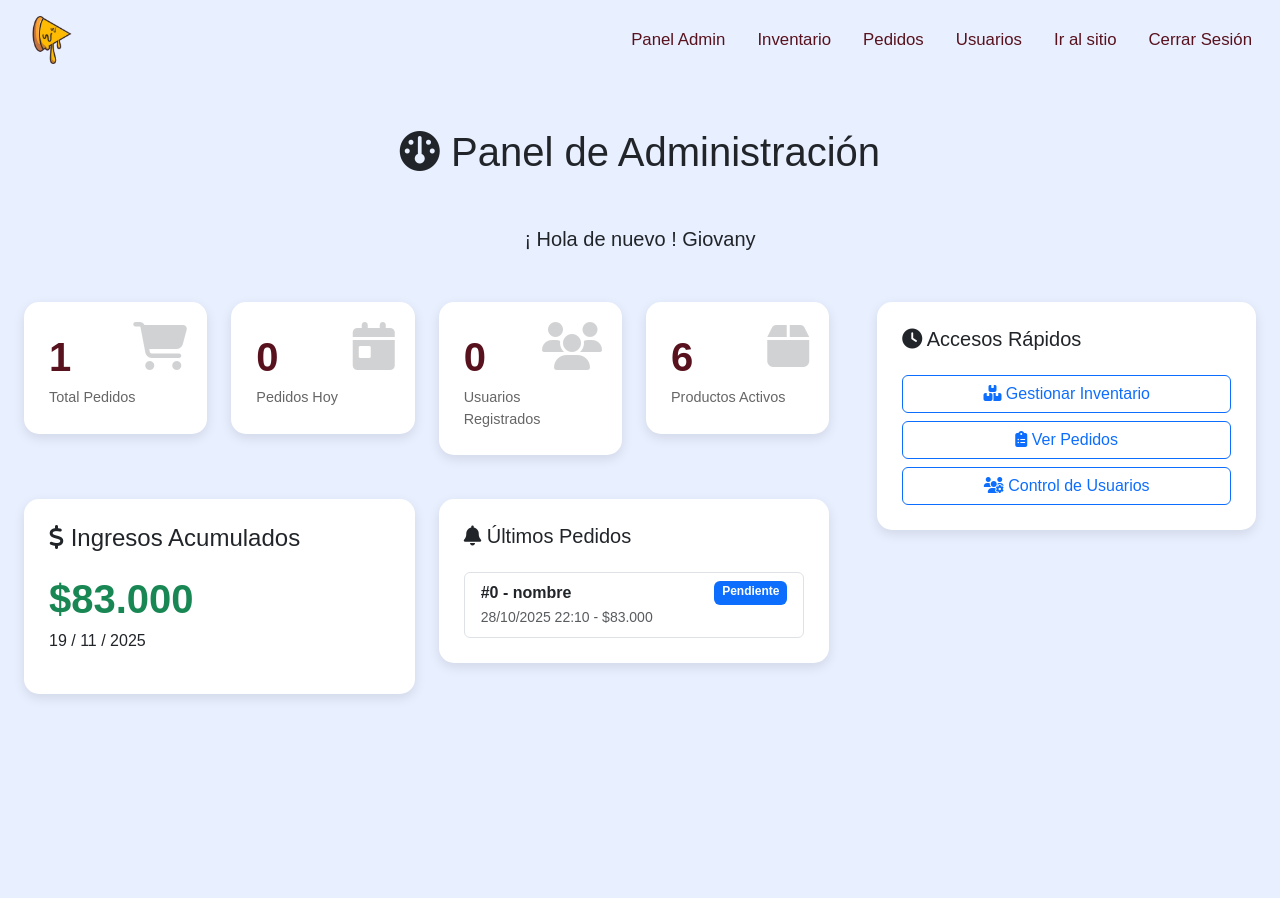
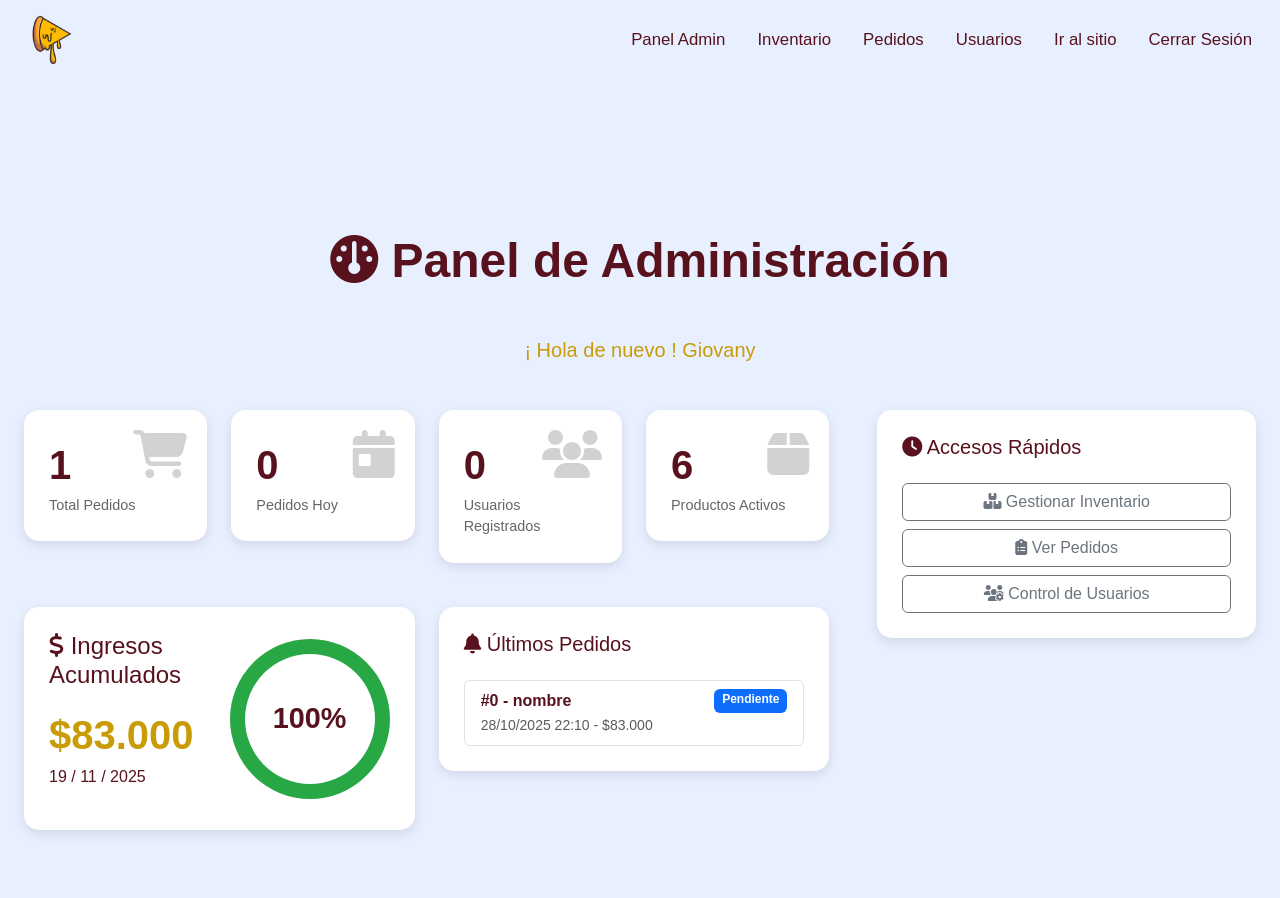
Before and after one commit to david-fugs/delivery, a PHP site: page /main_admin.php in a window 1280 px wide. Before the commit the page ends 698 px from the top, so only its background shows below. Run offline with PHP 8.4, Linux system fonts and the light colour scheme; a user stored in the database is signed in; data comes from the database, SQL or seed files in the repository; some libraries are stand-ins or nearby versions; some web fonts are replaced.

Commit message:
ajustes de estilos en panel admin, index, y panel usuarios, se agrega funcion barra progreso circular

```diff
--- a/assets/css/styles.css
+++ b/assets/css/styles.css
@@ -7,6 +7,8 @@
     --red1: #e5383b;
     --star: #fdc500;
     --success: #28a745;
+    --error: #ff003d;
+    --progress: rgba(88, 18, 30, .5);
     --shadow: rgba(0, 0, 0, 0.1);
 }
 
@@ -635,140 +637,6 @@ footer {
     height: 400px;
 }
 
-/* MediaQuery para dispositivos por encima de tablets*/
-@media (min-width: 1024px) and (max-width: 1399px) {
-    .user-right-menu {
-        padding-left: 0;
-    }
-
-    header {
-
-        & a {
-            font-size: 1.05rem !important;
-
-            & i {
-                font-size: 1.7rem;
-            }
-
-            &+.notification {
-                bottom: 24px;
-            }
-        }
-    }
-
-    .hamb-banner {
-        max-width: 100vw;
-
-        & .img-banner {
-            & .burguerOut {
-                background-size: cover;
-                width: 50vw;
-                height: 72vh;
-                bottom: 0px;
-                right: -30px;
-                transform: rotate(11deg);
-            }
-
-            & .brand {
-                font-size: 8rem;
-                font-style: normal;
-                top: 25%;
-                left: 8%;
-            }
-        }
-    }
-
-    h2 {
-        font-size: 3rem;
-        margin: 6.5rem 0 6.5rem 0;
-    }
-
-    .food-1 {
-        min-height: 300px;
-    }
-
-    .food-3 {
-        min-height: 600px;
-    }
-
-    .baner-promotions {
-        height: 170px;
-
-        &>span {
-            font-size: 1.5em;
-        }
-    }
-
-    .user-categories {
-        grid-template-columns: repeat(3, 1fr);
-        gap: 10px;
-
-        &>li {
-            width: 100%;
-        }
-    }
-
-    .balance {
-        width: 100%;
-    }
-}
-
-@media (min-width: 1400px) {
-    ul {
-        padding-left: 2rem;
-    }
-
-    header {
-
-        & a {
-            font-size: 1.05rem !important;
-
-            & i {
-                font-size: 1.7rem;
-            }
-
-            &+.notification {
-                bottom: 24px;
-            }
-        }
-    }
-
-    .hamb-banner {
-        & .img-banner {
-            & .burguerOut {
-                background-size: auto;
-                width: 50vw;
-                height: 72vh;
-                transform: rotate(11deg);
-            }
-
-            & .brand {
-                font-size: 8rem;
-                font-style: normal;
-                top: 25%;
-                left: 8%;
-            }
-        }
-    }
-
-    h2 {
-        font-size: 3rem;
-        margin: 6.5rem 0 6.5rem 0;
-    }
-
-    .food-1 {
-        min-height: 300px;
-    }
-
-    .food-3 {
-        min-height: 600px;
-    }
-
-    .baner-promotions {
-        height: 200px;
-    }
-}
-
 /* ============================================
    ESTILOS PARA PRODUCTOS
    ============================================ */
@@ -1215,3 +1083,176 @@ footer {
     background-color: var(--main2);
     transform: scale(1.05);
 }
+
+/* Estilos para el indicador circular de ingresos */
+
+.circle-container {
+    display: flex;
+    width: 200px;
+    border-radius: 8px;
+    background-color: var(--blanco);
+    row-gap: 30px;
+    flex-direction: column;
+    align-items: center;
+}
+
+.circle-progress {
+    position: relative;
+    height: 160px;
+    width: 160px;
+    border-radius: 50%;
+    background: conic-gradient(var(--main2) 3.6deg, var(--main1) 0deg);
+    display: flex;
+    align-items: center;
+    justify-content: center;
+
+    &::before {
+        content: '';
+        position: absolute;
+        height: 130px;
+        width: 130px;
+        border-radius: 50%;
+        background-color: var(--blanco);
+    }
+}
+
+.progress-value {
+    position: relative;
+    font-size: 1.8rem;
+    font-weight: 600;
+    color: var(--main1);
+}
+
+/* MediaQuery para dispositivos por encima de tablets*/
+@media (min-width: 1024px) and (max-width: 1399px) {
+    .user-right-menu {
+        padding-left: 0;
+    }
+
+    header {
+
+        & a {
+            font-size: 1.05rem !important;
+
+            & i {
+                font-size: 1.7rem;
+            }
+
+            &+.notification {
+                bottom: 24px;
+            }
+        }
+    }
+
+    .hamb-banner {
+        max-width: 100vw;
+
+        & .img-banner {
+            & .burguerOut {
+                background-size: cover;
+                width: 50vw;
+                height: 72vh;
+                bottom: 0px;
+                right: -30px;
+                transform: rotate(11deg);
+            }
+
+            & .brand {
+                font-size: 8rem;
+                font-style: normal;
+                top: 25%;
+                left: 8%;
+            }
+        }
+    }
+
+    h2 {
+        font-size: 3rem;
+        margin: 6.5rem 0 6.5rem 0;
+    }
+
+    .food-1 {
+        min-height: 300px;
+    }
+
+    .food-3 {
+        min-height: 600px;
+    }
+
+    .baner-promotions {
+        height: 170px;
+
+        &>span {
+            font-size: 1.5em;
+        }
+    }
+
+    .user-categories {
+        grid-template-columns: repeat(3, 1fr);
+        gap: 10px;
+
+        &>li {
+            width: 100%;
+        }
+    }
+
+    .balance {
+        width: 100%;
+    }
+}
+
+@media (min-width: 1400px) {
+    ul {
+        padding-left: 2rem;
+    }
+
+    header {
+
+        & a {
+            font-size: 1.05rem !important;
+
+            & i {
+                font-size: 1.7rem;
+            }
+
+            &+.notification {
+                bottom: 24px;
+            }
+        }
+    }
+
+    .hamb-banner {
+        & .img-banner {
+            & .burguerOut {
+                background-size: auto;
+                width: 50vw;
+                height: 72vh;
+                transform: rotate(11deg);
+            }
+
+            & .brand {
+                font-size: 8rem;
+                font-style: normal;
+                top: 25%;
+                left: 8%;
+            }
+        }
+    }
+
+    h2 {
+        font-size: 3rem;
+        margin: 6.5rem 0 6.5rem 0;
+    }
+
+    .food-1 {
+        min-height: 300px;
+    }
+
+    .food-3 {
+        min-height: 600px;
+    }
+
+    .baner-promotions {
+        height: 200px;
+    }
+}
--- a/assets/js/main.js
+++ b/assets/js/main.js
@@ -360,3 +360,29 @@ document.addEventListener('DOMContentLoaded', function () {
     const today = date.getDate() + ' / ' + (date.getMonth() + 1) + ' / ' + date.getFullYear();
     currentDate.innerHTML = today;
 });
+
+/* let totalAmount = document.getElementById('totalAmount')
+const valueTotalAmount = totalAmount.textContent; */
+
+// Función para animar el indicador circular de ingresos acumulados
+let circularProgress = document.querySelector('.circle-progress'),
+    progressValue = document.querySelector('.progress-value');
+
+let progressStartValue = 0,
+    progressEndValue = 100, // Valor final del progreso (porcentaje)
+    speed = 20; // Velocidad de la animación
+
+let progress = setInterval(() => {
+    progressStartValue++;
+    progressValue.textContent = `${progressStartValue}%`;
+    if (progressStartValue <= 50) {
+        circularProgress.style.background = `conic-gradient(#ff003d ${progressStartValue * 3.6}deg, rgba(88, 18, 30, .3) ${progressStartValue * 3.6}deg)`;
+    }
+    if (progressStartValue >= 50) {
+        circularProgress.style.background = `conic-gradient(#28a745 ${progressStartValue * 3.6}deg, rgba(88, 18, 30, .3) ${progressStartValue * 3.6}deg)`;
+    }
+    if (progressStartValue == progressEndValue) {
+        clearInterval(progress);
+    }
+
+}, speed)
--- a/index.php
+++ b/index.php
@@ -137,8 +137,8 @@
                     <div class="product-card">
                         <div class="product-img">
                             <img src="assets/img/<?php echo htmlspecialchars($img_producto); ?>"
-                                 alt="<?php echo htmlspecialchars($producto['nombre_producto']); ?>"
-                                 onerror="this.src='assets/img/placeholder.jpg'">
+                                alt="<?php echo htmlspecialchars($producto['nombre_producto']); ?>"
+                                onerror="this.src='assets/img/placeholder.jpg'">
                         </div>
                         <div class="product-info">
                             <h5 class="product-name"><?php echo htmlspecialchars($producto['nombre_producto']); ?></h5>
--- a/inventario.php
+++ b/inventario.php
@@ -147,7 +147,7 @@ $result_inventario = $mysqli->query($sql_inventario);
     <div class="container my-5">
         <div class="row">
             <div class="col-12">
-                <h1 class="text-center mb-4"><i class="fa-solid fa-boxes-stacked"></i> Gestión de Inventario</h1>
+                <h2 class="text-center mb-4"><i class="fa-solid fa-boxes-stacked"></i> Gestión de Inventario</h2>
 
                 <?php if (isset($mensaje)): ?>
                 <div class="alert alert-<?php echo $tipo_mensaje; ?> alert-dismissible fade show" role="alert">
--- a/main_admin.php
+++ b/main_admin.php
@@ -42,9 +42,6 @@
             margin-bottom: 20px;
             transition: transform 0.3s ease;
         }
-        .dashboard-card:hover {
-            transform: translateY(-5px);
-        }
         .stat-icon {
             font-size: 3rem;
             opacity: 0.2;
@@ -55,7 +52,6 @@
         .stat-number {
             font-size: 2.5rem;
             font-weight: 700;
-            color: var(--main1);
         }
         .stat-label {
             color: #666;
@@ -89,10 +85,10 @@
     <div class="container-fluid my-5">
         <div class="row">
             <div class="col-12">
-                <h1 class="text-center mb-5">
+                <h2 class="text-center mb-5">
                     <i class="fa-solid fa-gauge"></i> Panel de Administración
-                </h1>
-                <p class="text-center lead mb-5">¡ Hola de nuevo ! <?php echo htmlspecialchars($_SESSION["user_name"])?></p>
+                </h2>
+                <h4 class="color-second-title text-center lead mb-5">¡ Hola de nuevo ! <?php echo htmlspecialchars($_SESSION["user_name"])?></h4>
             </div>
         </div>
         <div class="row">
@@ -102,43 +98,50 @@
                         <div class="col-md-6 col-lg-3">
                             <div class="dashboard-card position-relative">
                                 <i class="fa-solid fa-shopping-cart stat-icon"></i>
-                                <div class="stat-number"><?php echo $total_pedidos; ?></div>
+                                <div class="stat-number color-main-title"><?php echo $total_pedidos; ?></div>
                                 <div class="stat-label">Total Pedidos</div>
                             </div>
                         </div>
                         <div class="col-md-6 col-lg-3">
                             <div class="dashboard-card position-relative">
                                 <i class="fa-solid fa-calendar-day stat-icon"></i>
-                                <div class="stat-number"><?php echo $pedidos_hoy; ?></div>
+                                <div class="stat-number color-main-title"><?php echo $pedidos_hoy; ?></div>
                                 <div class="stat-label">Pedidos Hoy</div>
                             </div>
                         </div>
                         <div class="col-md-6 col-lg-3">
                             <div class="dashboard-card position-relative">
                                 <i class="fa-solid fa-users stat-icon"></i>
-                                <div class="stat-number"><?php echo $total_usuarios; ?></div>
+                                <div class="stat-number color-main-title"><?php echo $total_usuarios; ?></div>
                                 <div class="stat-label">Usuarios Registrados</div>
                             </div>
                         </div>
                         <div class="col-md-6 col-lg-3">
                             <div class="dashboard-card position-relative">
                                 <i class="fa-solid fa-box stat-icon"></i>
-                                <div class="stat-number"><?php echo $total_productos; ?></div>
+                                <div class="stat-number color-main-title"><?php echo $total_productos; ?></div>
                                 <div class="stat-label">Productos Activos</div>
                             </div>
                         </div>
                     </div>
                     <div class="row mt-4">
                         <div class="col-md-6">
-                            <div class="dashboard-card">
-                                <h4 class="mb-3"><i class="fa-solid fa-dollar-sign"></i> Ingresos Acumulados</h4>
-                                <div class="stat-number text-success">$<?php echo number_format($ingresos_mes, 0, ',', '.'); ?></div>
-                                <p id="currentDate"></p>
+                            <div class="dashboard-card d-flex justify-content-between align-items-center">
+                                <div>
+                                    <h4 class="color-main-title mb-3"><i class="fa-solid fa-dollar-sign"></i> Ingresos Acumulados</h4>
+                                    <div class="stat-number color-second-title" id="totalAmount">$<?php echo number_format($ingresos_mes, 0, ',', '.'); ?></div>
+                                    <p class="color-main-title" id="currentDate"></p>
+                                </div>
+                                <div class="circle-container">
+                                    <div class="circle-progress">
+                                        <span class="progress-value"></span>
+                                    </div>
+                                </div>
                             </div>
                         </div>
                         <div class="col-md-6">
                             <div class="dashboard-card">
-                                <h5 class="mb-4"><i class="fa-solid fa-bell"></i> Últimos Pedidos</h5>
+                                <h5 class="color-main-title mb-4"><i class="fa-solid fa-bell"></i> Últimos Pedidos</h5>
                                 <?php
                                 $sql_ultimos = "SELECT p.id_pedido, p.nombre_cliente, p.total, p.estado_pedido, p.fecha_creacion
                                                 FROM pedidos p
@@ -151,7 +154,7 @@
                                         <?php while ($pedido = $result_ultimos->fetch_assoc()): ?>
                                             <div class="list-group-item">
                                                 <div class="d-flex justify-content-between">
-                                                    <strong>#<?php echo $pedido['id_pedido']; ?> - <?php echo htmlspecialchars($pedido['nombre_cliente']); ?></strong>
+                                                    <strong class="color-main-title">#<?php echo $pedido['id_pedido']; ?> - <?php echo htmlspecialchars($pedido['nombre_cliente']); ?></strong>
                                                     <span class="badge bg-primary"><?php echo $pedido['estado_pedido']; ?></span>
                                                 </div>
                                                 <small class="text-muted">
@@ -174,15 +177,15 @@
                     <div class="row">
                         <div class="col-md-12">
                             <div class="dashboard-card">
-                                <h5 class="mb-4"><i class="fa-solid fa-clock"></i> Accesos Rápidos</h5>
+                                <h5 class="color-main-title mb-4"><i class="fa-solid fa-clock"></i> Accesos Rápidos</h5>
                                 <div class="d-grid gap-2">
-                                    <a href="inventario.php" class="btn btn-outline-primary">
+                                    <a href="inventario.php" class="btn btn-outline-secondary">
                                         <i class="fa-solid fa-boxes-stacked"></i> Gestionar Inventario
                                     </a>
-                                    <a href="pedidos.php" class="btn btn-outline-primary">
+                                    <a href="pedidos.php" class="btn btn-outline-secondary">
                                         <i class="fa-solid fa-clipboard-list"></i> Ver Pedidos
                                     </a>
-                                    <a href="usuarios.php" class="btn btn-outline-primary">
+                                    <a href="usuarios.php" class="btn btn-outline-secondary">
                                         <i class="fa-solid fa-users-gear"></i> Control de Usuarios
                                     </a>
                                 </div>
--- a/pedidos.php
+++ b/pedidos.php
@@ -75,7 +75,7 @@ $result_pedidos = $mysqli->query($sql_pedidos);
     <div class="container my-5">
         <div class="row">
             <div class="col-12">
-                <h1 class="text-center mb-4"><i class="fa-solid fa-clipboard-list"></i> Gestión de Pedidos</h1>
+                <h2 class="text-center mb-4"><i class="fa-solid fa-clipboard-list"></i> Gestión de Pedidos</h2>
 
                 <?php if (isset($mensaje)): ?>
                 <div class="alert alert-<?php echo $tipo_mensaje; ?> alert-dismissible fade show" role="alert">
--- a/usuarios.php
+++ b/usuarios.php
@@ -91,7 +91,7 @@ $result_usuarios = $mysqli->query($sql_usuarios);
     <div class="container my-5">
         <div class="row">
             <div class="col-12">
-                <h1 class="text-center mb-4"><i class="fa-solid fa-users"></i> Control de Usuarios</h1>
+                <h2 class="text-center mb-4"><i class="fa-solid fa-users"></i> Control de Usuarios</h2>
 
                 <?php if (isset($mensaje)): ?>
                 <div class="alert alert-<?php echo $tipo_mensaje; ?> alert-dismissible fade show" role="alert">
```
